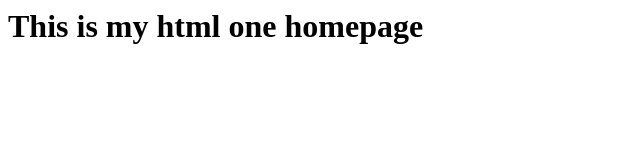
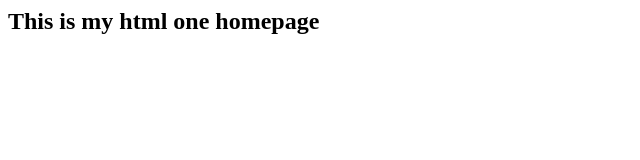
Before and after one commit to Triciamlps/mctc-html1, a plain HTML site: page index.html in a window 1280 px wide. Shown: the whole page, without its empty margins (0-640 px from the left). Drawn offline with Linux system fonts and the light colour scheme.

Commit message:
Update index.html

```diff
--- a/index.html
+++ b/index.html
@@ -1 +1 @@
-<h1> This is my html one homepage </h1>
+<h2> This is my html one homepage </h2>
```
